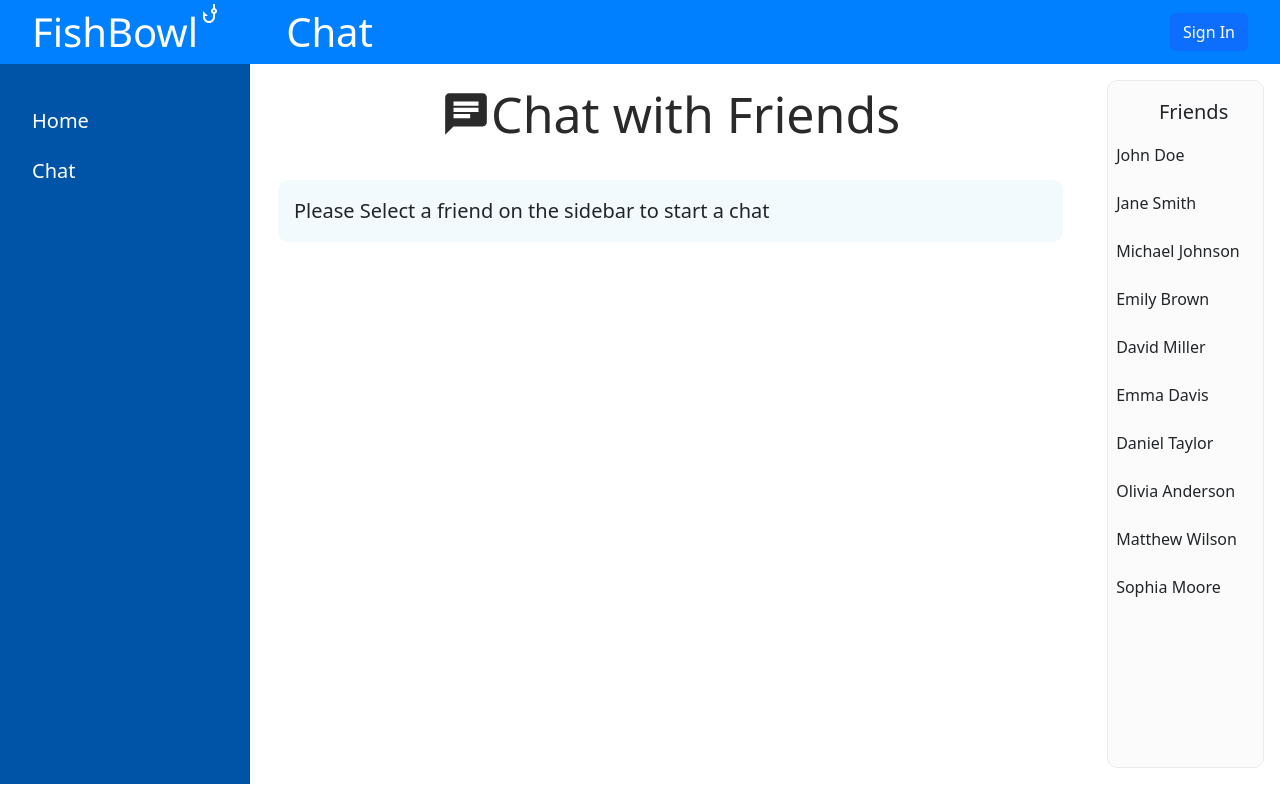
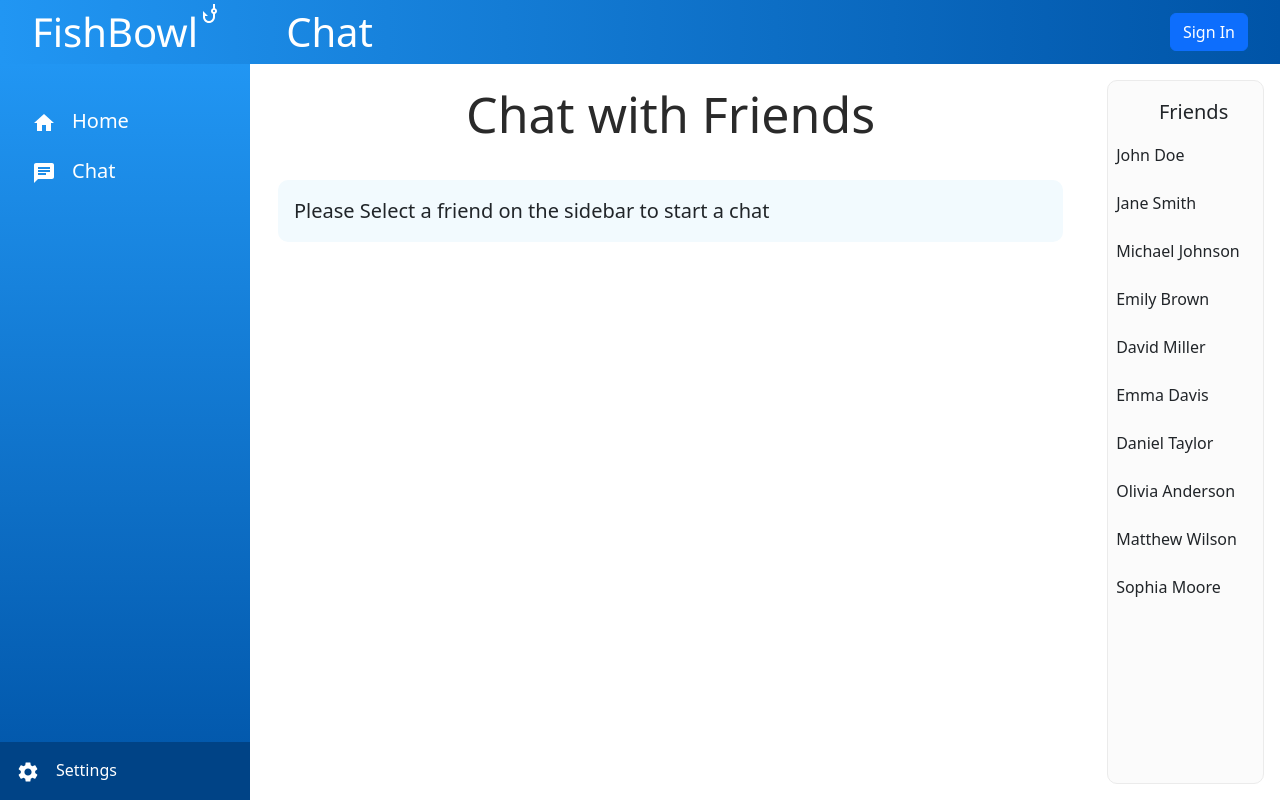
Before and after one commit to jedgray36/chat-app, a React (Create React App) app: page /Chat in a window 1280 px wide. Built offline with nearby package versions, Linux system fonts and the light colour scheme; no server answers.

Commit message:
backend nodejs calls added and css

```diff
--- a/package.json
+++ b/package.json
@@ -51,5 +51,8 @@
       "last 1 firefox version",
       "last 1 safari version"
     ]
+  },
+  "devDependencies": {
+    "@types/socket.io-client": "^3.0.0"
   }
 }
--- a/src/components/ChatBox.tsx
+++ b/src/components/ChatBox.tsx
@@ -1,11 +1,13 @@
 import { useEffect, useState } from "react";
 import '../styles/chat.css'
-import io from 'socket.io-client';
+import io, { Socket } from 'socket.io-client';
 import { Message } from "../types/message";
 
-const socket = io('http://localhost:3001');
+interface ChatBoxProps {
+  socket: Socket;
+}
 
-const ChatBox = () => {
+const ChatBox: React.FC<ChatBoxProps> = ({ socket }) => {
 
   const [messages, setMessages] = useState<Message[]>([]);
   const [message, setMessage] = useState('');
@@ -19,12 +21,10 @@ const ChatBox = () => {
         setMessages((prevMessages) => [...prevMessages, msg]);
         console.log(msg);
       });
-
-      // Clean up when the component unmounts
       return () => {
-        socket.disconnect();
+        socket.off('chat message');
       };
-    }, []);
+    }, [socket]);
 
     const sendMessage = () => {
       if (message.trim() !== '') {
@@ -33,11 +33,16 @@ const ChatBox = () => {
           text: message,
         };
 
-        // Emit a 'chat message' event with the message
         socket.emit('chat message', newMessage);
 
-        // Clear the input field
         setMessage('');
+      }
+    };
+
+
+    const handleKeyPress = (event: any) => {
+      if (event.key === 'Enter') {
+        sendMessage();
       }
     };
 
@@ -47,15 +52,15 @@ const ChatBox = () => {
         <div className="messageBox">
         {messages.map((message) => (
           <div key={message.id}>
-            <li>{message.text}</li>
+            <li className="chat-message">{message.text}</li>
           </div>
         ))}
       </div>
       <div className="input">
-        <input className="Message" type="text" value={message} onChange={handleInputChange} />
+        <input onKeyDown={handleKeyPress} className="Message" placeholder="Type your message here..." type="text" value={message} onChange={handleInputChange} />
         <button className="send" onClick={sendMessage}>Send</button>
       </div>
-              </div>
+      </div>
           )
       }
 
--- a/src/components/FriendsList.tsx
+++ b/src/components/FriendsList.tsx
@@ -23,7 +23,7 @@ onFriendChange(friend)
           <div className='friends-list'>
            <div className='friends'>Friends</div>
            {friends.map((friend: Friend) => (
-            <div onClick={() => handleChange(friend)} className='friend'>{friend.firstName} {friend.lastName}</div>
+            <div key={friend.email} onClick={() => handleChange(friend)} className='friend'>{friend.firstName} {friend.lastName}</div>
            ))}
           </div>
       )
--- a/src/components/NavBar.tsx
+++ b/src/components/NavBar.tsx
@@ -3,11 +3,26 @@ import { NavLink } from 'react-router-dom';
 import { sidebarData } from '../data/sidebarData';
 import { Link } from '../types/link';
 import '../styles/navBar.css'
-
+import HomeIcon from '@mui/icons-material/Home';
+import ChatIcon from '@mui/icons-material/Chat';
+import SettingsIcon from '@mui/icons-material/Settings';
 
 
 
 const NavBar = () => {
+
+  const getIcon = (iconName: string) => {
+    switch (iconName) {
+      case 'Home':
+        return <HomeIcon />;
+      case 'Chat':
+        return <ChatIcon />;
+      default:
+        return null;
+    }
+  };
+
+
     return (
           <div className='Sidebar'>
             <ul className='SidebarList'>
@@ -15,13 +30,22 @@ const NavBar = () => {
               <li
               key={linkData.title}
               className='row'>
-              <NavLink className="title" to={linkData.link}>{linkData.title}</NavLink>
+              <NavLink className='title' to={linkData.link}>
+                <span className='icon'>{getIcon(linkData.icon)} </span>
+                {linkData.title}</NavLink>
               </li>
               ))}
 
             </ul>
+            <div className='settings-container'>
+              <li className='settings'>
+                <span className='icon'><SettingsIcon /></span>Settings
+                </li>
+              </div>
           </div>
       )
   }
 
+
+
   export default NavBar;
--- a/src/components/SignIn.tsx
+++ b/src/components/SignIn.tsx
@@ -1,6 +1,5 @@
 import { useState } from "react";
 import { Modal, Button, Form } from "react-bootstrap";
-import { Friend } from "../types/friend";
 
 interface SignInProps  {
     show: boolean,
--- a/src/data/sidebarData.ts
+++ b/src/data/sidebarData.ts
@@ -1,13 +1,17 @@
-import HomeIcon from '@mui/icons-material/Home';
+import { Home } from '@mui/icons-material';
+import Chat from '@mui/icons-material/Chat';
+import SettingsIcon from '@mui/icons-material/Settings';
 
 export const sidebarData = [
     {
         title: "Home",
         link: "/",
+        icon: "Home"
     },
     {
         title: "Chat",
         link: "/Chat",
+        icon: "Chat"
     },
 
 ]
--- a/src/pages/Chat.tsx
+++ b/src/pages/Chat.tsx
@@ -7,8 +7,13 @@ import '../styles/chat.css'
 import FriendDetails from '../components/FriendDetails';
 import { Button } from 'react-bootstrap';
 import { selectFriend } from '../actions/actions';
+import { io } from 'socket.io-client';
 
 const Chat = () => {
+
+  const socket = io('http://localhost:3001', {
+    transports: ['websocket']
+});
 
 const selectedFriend = useSelector((state: any) => state.selectedFriend)
 const dispatch = useDispatch();
@@ -21,7 +26,7 @@ const handleFriendChange = (friend: any) => {
     return (
       <>
       <div className='container'>
-      <div className='page-title'> <ChatIcon fontSize='inherit'/> Chat with Friends</div>
+      <div className='page-title'>Chat with Friends</div>
       {selectedFriend ? (
         <>
         <div className='chat'>
@@ -45,7 +50,7 @@ const handleFriendChange = (friend: any) => {
 
       {selectedFriend ? (
       <div className='content'>
-      <ChatBox />
+      <ChatBox socket={socket}/>
       </div>
       ): ""}
 
--- a/src/pages/Home.tsx
+++ b/src/pages/Home.tsx
@@ -22,7 +22,7 @@ const Home = () => {
     return (
       <>
         <div className='container'>
-      <div className='page-title'><HomeIcon fontSize='inherit'/> Welcome to FishBowl</div>
+      <div className='page-title'>Welcome to FishBowl</div>
       <div className='content'>
         <div className='tabs'>
         {types.map((tabItem, index) => (
--- a/src/styles/chat.css
+++ b/src/styles/chat.css
@@ -34,7 +34,7 @@ background-color: white;
     }
 
 .send {
-    border-radius: 15px;
+    border-radius: 10px;
     margin-left: 0.5rem;
     padding: 5px;
     border-style: none;
@@ -50,3 +50,26 @@ width: 100%;
  background-color: rgb(255, 255, 255);
  border-radius: 5px;
 }
+
+.chat-box {
+    display: flex;
+    flex-direction: column;
+    height: 100%;
+  }
+
+  .chat-message {
+    max-width: fit-content;
+    display: flex;
+    background-color: rgb(0, 128, 255);
+    color: white;
+    padding: 5px;
+    margin-bottom: 10px;
+    border-radius: 8px;
+  }
+
+.message-box {
+    flex-grow: 1;
+    overflow-y: auto;
+    padding: 10px;
+    border-bottom: 1px solid #ccc;
+  }
--- a/src/styles/header.css
+++ b/src/styles/header.css
@@ -1,7 +1,7 @@
 .header {
     height: 4rem;
     width: 100vw;
-    background-color: rgb(0, 128, 255);
+    background: linear-gradient(to right, #2196F3, rgb(0, 84, 167));
     color: white;
     font-size: 40px;
     font-weight: 400;
--- a/src/styles/navBar.css
+++ b/src/styles/navBar.css
@@ -1,9 +1,11 @@
 .Sidebar {
-    height: 90vh;
+    height: 92vh;
     max-width: 250px;
     min-width: 250px;
     background-color: rgb(0, 84, 167);
+    background: linear-gradient(to bottom, #2196F3, rgb(0, 84, 167));
     display: flex;
+    flex-direction: column;
     flex-grow: 1;
 }
 
@@ -12,6 +14,7 @@
     margin-top: 2rem;
     padding: 0;
     width: 100%;
+    height: 100%;
 }
 
 .SidebarList .row {
@@ -46,3 +49,19 @@
     color: white;
     background-color: rgb(0, 67, 134);
 }
+
+.icon {
+    margin-right: 1rem;
+}
+
+.settings-container {
+display: flex;
+padding: 1rem;
+cursor: pointer;
+background-color: rgb(0, 67, 134);
+}
+
+.settings {
+    color: white;
+    transition: 0.3s;
+}
--- a/src/types/link.ts
+++ b/src/types/link.ts
@@ -1,4 +1,5 @@
 export interface Link {
     title: string,
     link: string,
+    icon: any
 };
```
Also changed, not shown: 1 other file (tests, documents, lock files or other folders).
